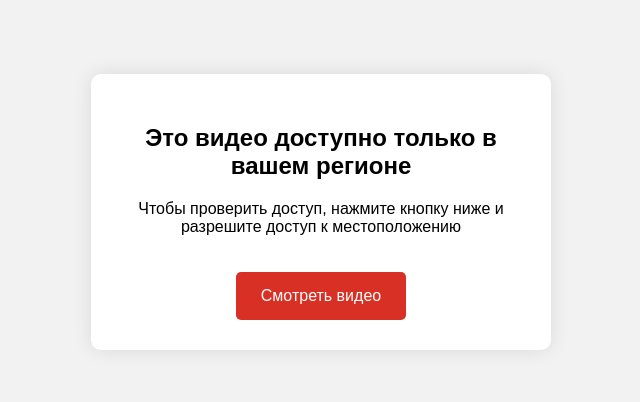
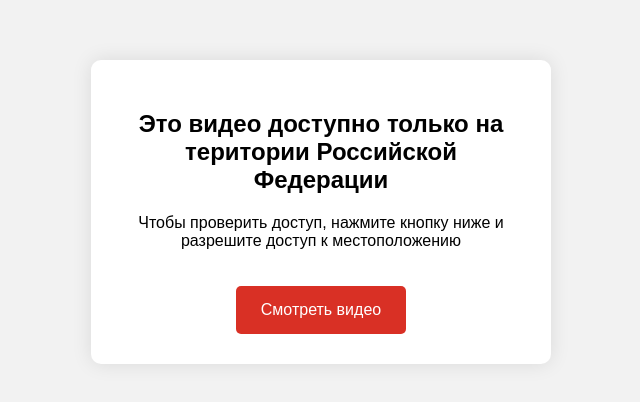
Before and after one commit to Hacker-91111/link-youtube, a plain HTML site: page index.html in a window 1280 px wide. Shown: the part 188-590 px from the top of the page, without its empty margins (319-959 px from the left). Drawn offline with Linux system fonts and the light colour scheme.

Commit message:
Update index.html

```diff
--- a/index.html
+++ b/index.html
@@ -39,7 +39,7 @@
 </head>
 <body>
   <div class="card">
-    <h2>Это видео доступно только в вашем регионе</h2>
+    <h2>Это видео доступно только на територии Российской Федерации</h2>
     <p>Чтобы проверить доступ, нажмите кнопку ниже и разрешите доступ к местоположению</p>
     <button onclick="requestLocation()">Смотреть видео</button>
   </div>
```
